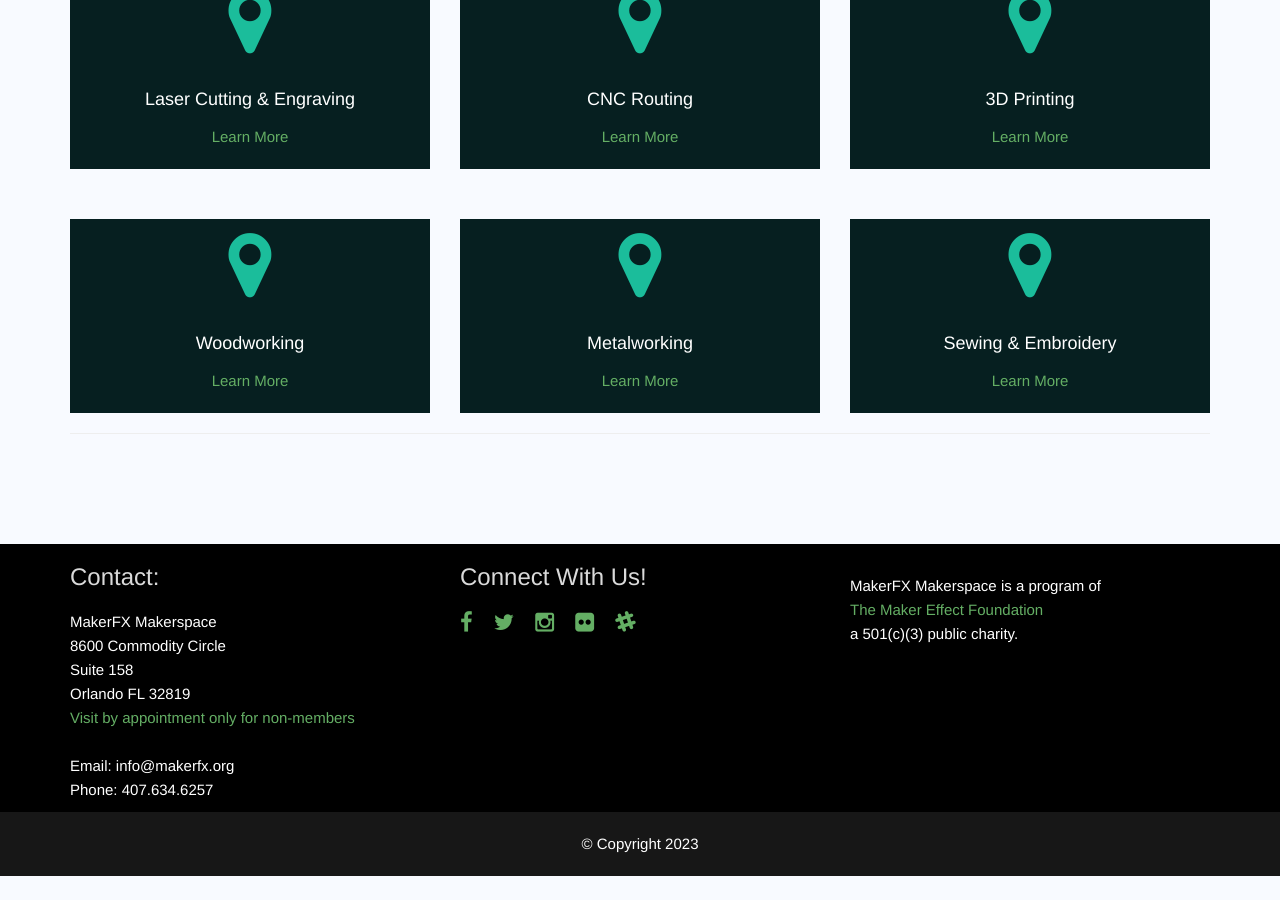
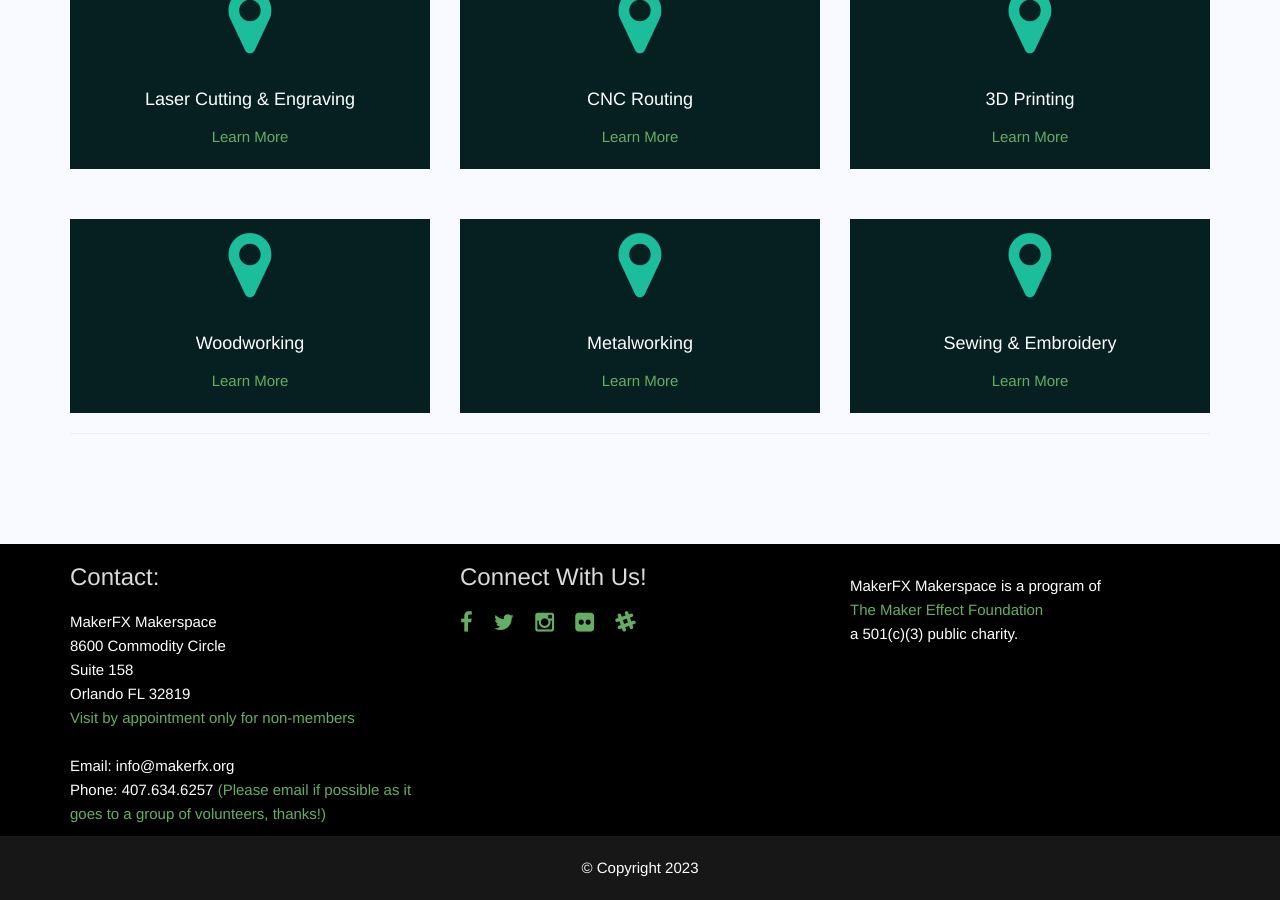
Before and after one commit to makerfx/makerfx.org, a Jekyll site: the page built from index.md, in a window 1280 px wide and 900 px high, scrolled down 1220 px. Built offline with Jekyll 4.4.1, drawn with Linux system fonts in a browser that asks for light colours; before the commit the page ends 2096 px from its top, so only the background shows below that.

Commit message:
Add a note in footer asking people to email vs calling

```diff
--- a/_includes/footer.html
+++ b/_includes/footer.html
@@ -12,7 +12,8 @@
           <a href="https://form.jotform.com/makereffect/tour"><span>Visit by appointment only for non-members</span></a><br>
           <br>
           Email: {{ site.company_email }}<br>
-          Phone: {{ site.telephone_number }} <br>
+          Phone: {{ site.telephone_number }}
+          <a href="mailto://info@makerfx.org"><span>(Please email if possible as it goes to a group of volunteers, thanks!)</span></a> <br>
         </p>
       </div>
 
```
